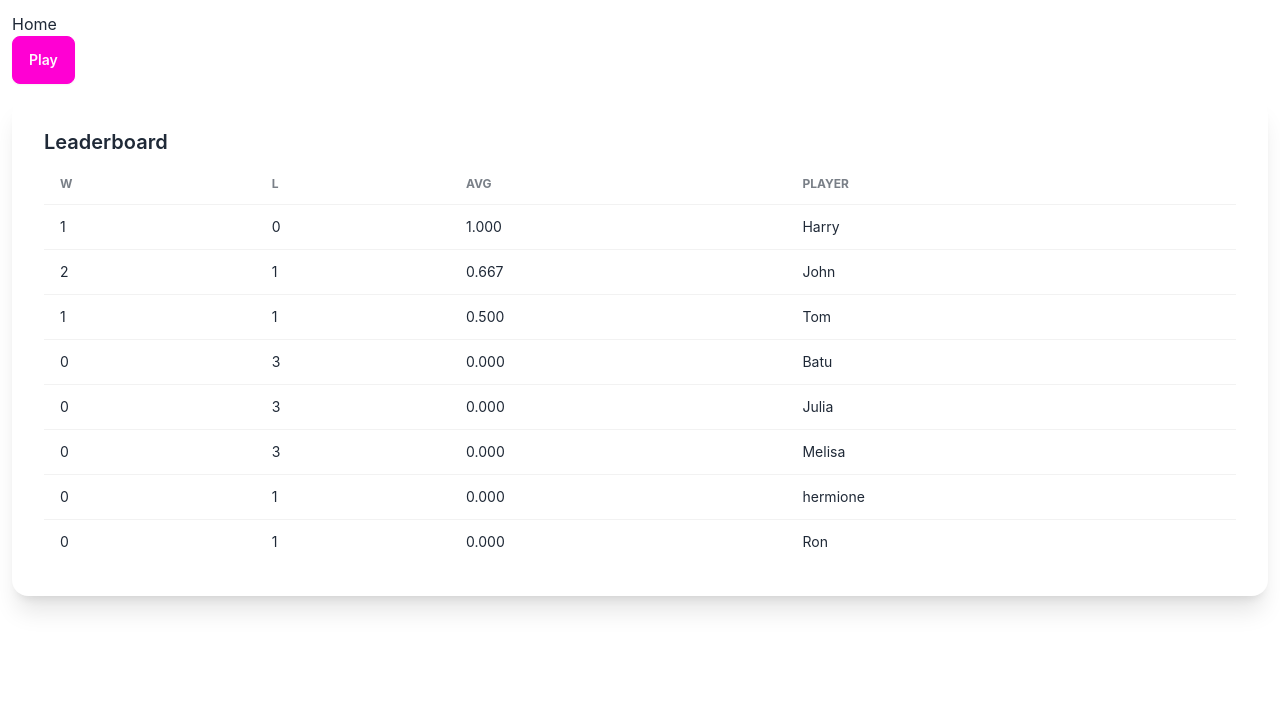
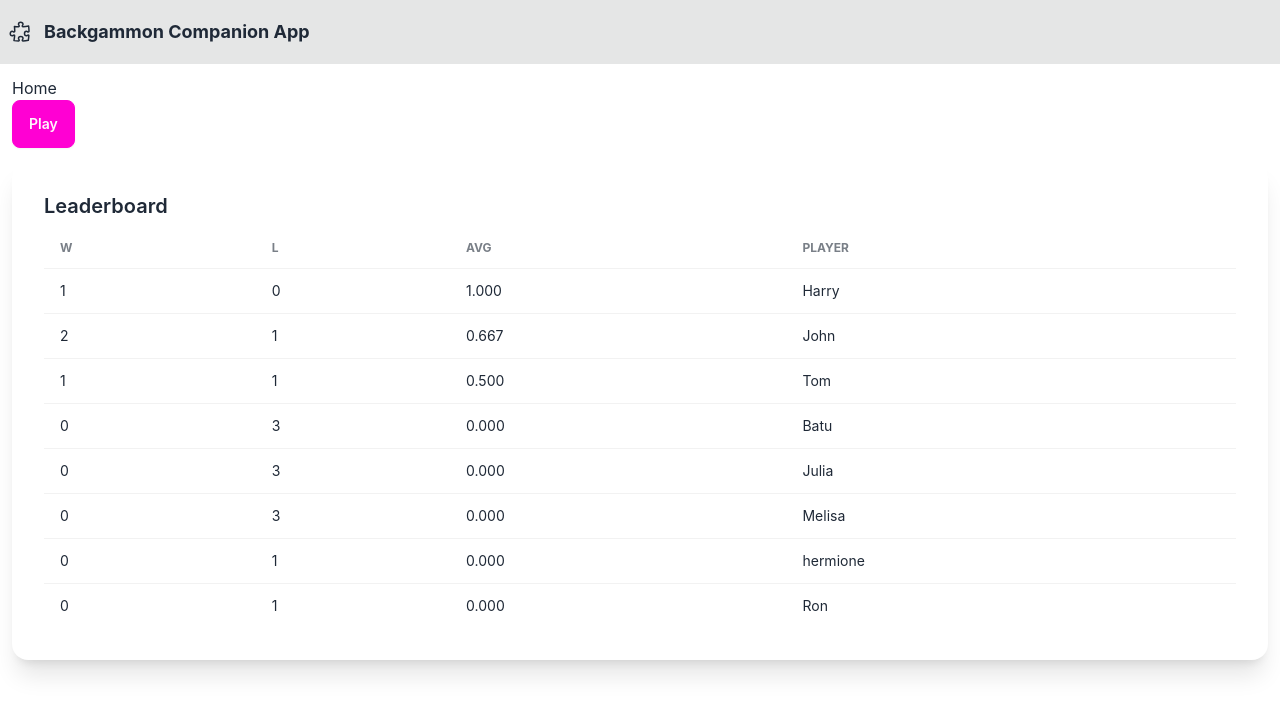
Before and after one commit to mbatuhantuna/tca-backgammon, a React (Create React App) app: page /play in a window 1280 px wide. Shown: the top 714 px of the page. Built offline with nearby package versions, Linux system fonts and the light colour scheme.

Commit message:
Update App.tsx

```diff
--- a/src/App.tsx
+++ b/src/App.tsx
@@ -54,7 +54,12 @@ const dummyGameResults: GameResult[] = [
 
 const App = () => {
 
+  // Uncomment this line to see app running without any game results...
+  // const [gameResults, setGameResults] = useState<GameResult[]>([]);
+
   const [gameResults, setGameResults] = useState<GameResult[]>(dummyGameResults);
+
+  const [title, setTitle] = useState("Backgammon Companion App");
 
   const addNewGameResult = (result: GameResult) => setGameResults(
     [
@@ -85,11 +90,28 @@ const App = () => {
 
   return (
     <div
-      className="App p-3"
+      className="App"
     >
-      <RouterProvider
-        router={router}
-      />
+      <div
+        className='navbar bg-base-300'
+      >
+        <svg xmlns="http://www.w3.org/2000/svg" fill="none" viewBox="0 0 24 24" strokeWidth={1.5} stroke="currentColor" className="w-6 h-6">
+  <path strokeLinecap="round" strokeLinejoin="round" d="M14.25 6.087c0-.355.186-.676.401-.959.221-.29.349-.634.349-1.003 0-1.036-1.007-1.875-2.25-1.875s-2.25.84-2.25 1.875c0 .369.128.713.349 1.003.215.283.401.604.401.959v0a.64.64 0 0 1-.657.643 48.39 48.39 0 0 1-4.163-.3c.186 1.613.293 3.25.315 4.907a.656.656 0 0 1-.658.663v0c-.355 0-.676-.186-.959-.401a1.647 1.647 0 0 0-1.003-.349c-1.036 0-1.875 1.007-1.875 2.25s.84 2.25 1.875 2.25c.369 0 .713-.128 1.003-.349.283-.215.604-.401.959-.401v0c.31 0 .555.26.532.57a48.039 48.039 0 0 1-.642 5.056c1.518.19 3.058.309 4.616.354a.64.64 0 0 0 .657-.643v0c0-.355-.186-.676-.401-.959a1.647 1.647 0 0 1-.349-1.003c0-1.035 1.008-1.875 2.25-1.875 1.243 0 2.25.84 2.25 1.875 0 .369-.128.713-.349 1.003-.215.283-.4.604-.4.959v0c0 .333.277.599.61.58a48.1 48.1 0 0 0 5.427-.63 48.05 48.05 0 0 0 .582-4.717.532.532 0 0 0-.533-.57v0c-.355 0-.676.186-.959.401-.29.221-.634.349-1.003.349-1.035 0-1.875-1.007-1.875-2.25s.84-2.25 1.875-2.25c.37 0 .713.128 1.003.349.283.215.604.401.96.401v0a.656.656 0 0 0 .658-.663 48.422 48.422 0 0 0-.37-5.36c-1.886.342-3.81.574-5.766.689a.578.578 0 0 1-.61-.58v0Z" />
+</svg>
+
+        <span
+          className='text-lg font-bold ml-3'
+        >
+          { title }
+        </span>
+      </div>
+      <div
+        className='p-3'
+      >
+        <RouterProvider
+          router={router}
+        />
+      </div>
     </div>
   );
 }
```
